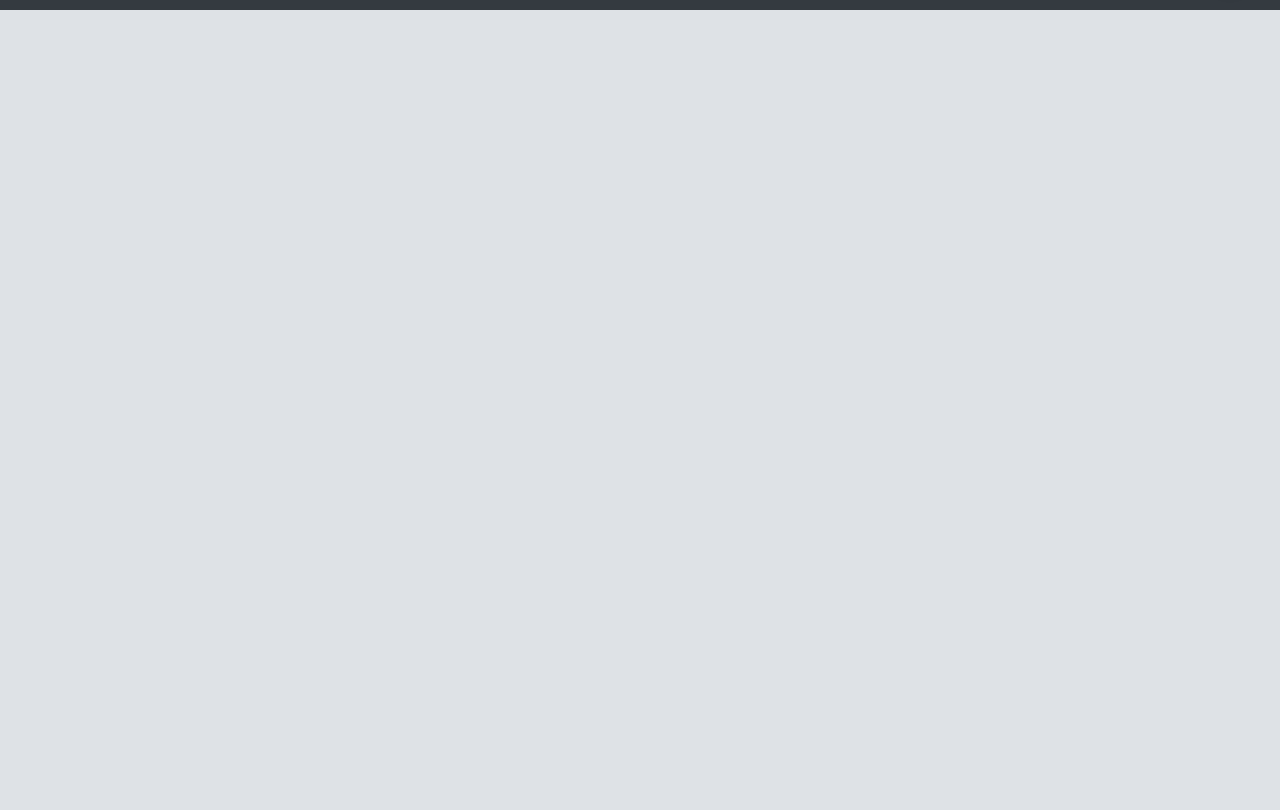
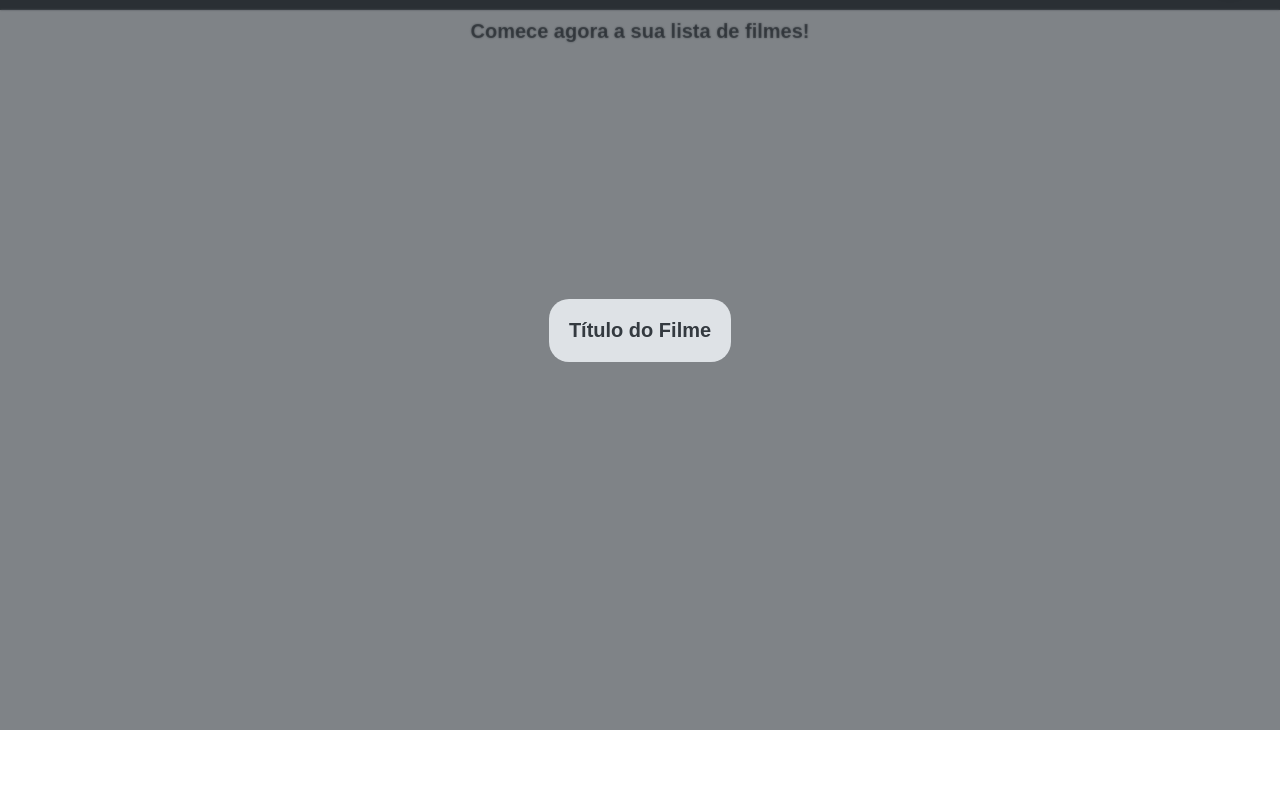
Before and after one commit to RafaelMainieri/myMovie, a plain HTML site: page index.html in a window 1280 px wide. Shown: the part 70-880 px from the top of the page. After the commit the page ends 800 px from the top, so only its background shows below. Drawn offline with nearby package versions, Linux system fonts and the light colour scheme.

Commit message:
Inicialização do Modal

```diff
--- a/index.html
+++ b/index.html
@@ -5,6 +5,7 @@
     <meta name="viewport" content="width=device-width, initial-scale=1.0">
     <link rel="stylesheet" href="https://cdn.jsdelivr.net/npm/bootstrap-icons@1.11.3/font/bootstrap-icons.min.css">
     <link rel="stylesheet" href="style.css">
+    <link rel="stylesheet" href="modal.css">
     <title>myMovies</title>
   </head>
   <body>
@@ -32,9 +33,15 @@
     </header>
 
     <main>
-      <section>
+      <h2>Comece agora a sua lista de filmes!</h2>
+      <section id="listaFilmes"></section>
 
-      </section>
+      <article id="modal">
+        <section id="fundoModal"></section>
+        <section id="containerModal">
+          <h2>Título do Filme</h2>
+        </section>
+      </article>
     </main>
   </body>
 </html>
--- /dev/null
+++ b/modal.css
@@ -0,0 +1,39 @@
+:root {
+  --strong-gray1: #212529;
+  --strong-gray2: #343A40;
+  --strong-gray3: #495057;
+  --gray1: #6C757D;
+  --gray2: #ADB5BD;
+  --light-gray1: #CED4DA;
+  --light-gray2: #DEE2E6;
+  --strong-white: #E9ECEF;
+  --white: #F8F9FA;
+
+}
+
+#modal {
+  display: flex;
+  align-items: center;
+  justify-content: center;
+  position: fixed;
+  top: 0;
+  left: 0;
+  height: 100vh;
+  width: 100vw;
+}
+
+#fundoModal {
+  position: absolute;
+  background-color: var(--strong-gray1);
+  width: 100%;
+  height: 100%;
+  opacity: 0.5;
+  backdrop-filter: blur(1px);
+}
+
+#containerModal {
+  z-index: 1;
+  background-color: var(--light-gray2);
+  padding: 2rem;
+  border-radius: 2rem;
+}
--- a/style.css
+++ b/style.css
@@ -23,6 +23,13 @@ html {
 
 body, input {
   font-family: "Montserrat", sans-serif;
+  color: var(--strong-gray2);
+}
+
+body {
+  display: flex;
+  flex-flow: column;
+  min-height: 100vh;
 }
 
 header {
@@ -33,10 +40,6 @@ header {
   color: var(--white);
 }
 
-main {
-  background-color: var(--light-gray2);
-  height: 100vh;
-}
 
 #caixaTituloPagina {
   display: flex;
@@ -89,3 +92,15 @@ main {
     box-shadow: 0 0 1rem 0.5rem rgba(0, 0, 0, 0.1);
   }
 }
+
+main {
+  background-color: var(--light-gray2);
+  text-align: center;
+  flex-grow: 1;
+  padding: 1rem;
+
+  & h2 {
+    font-size: 2rem;
+    font-weight: 600;
+  }
+}
```
